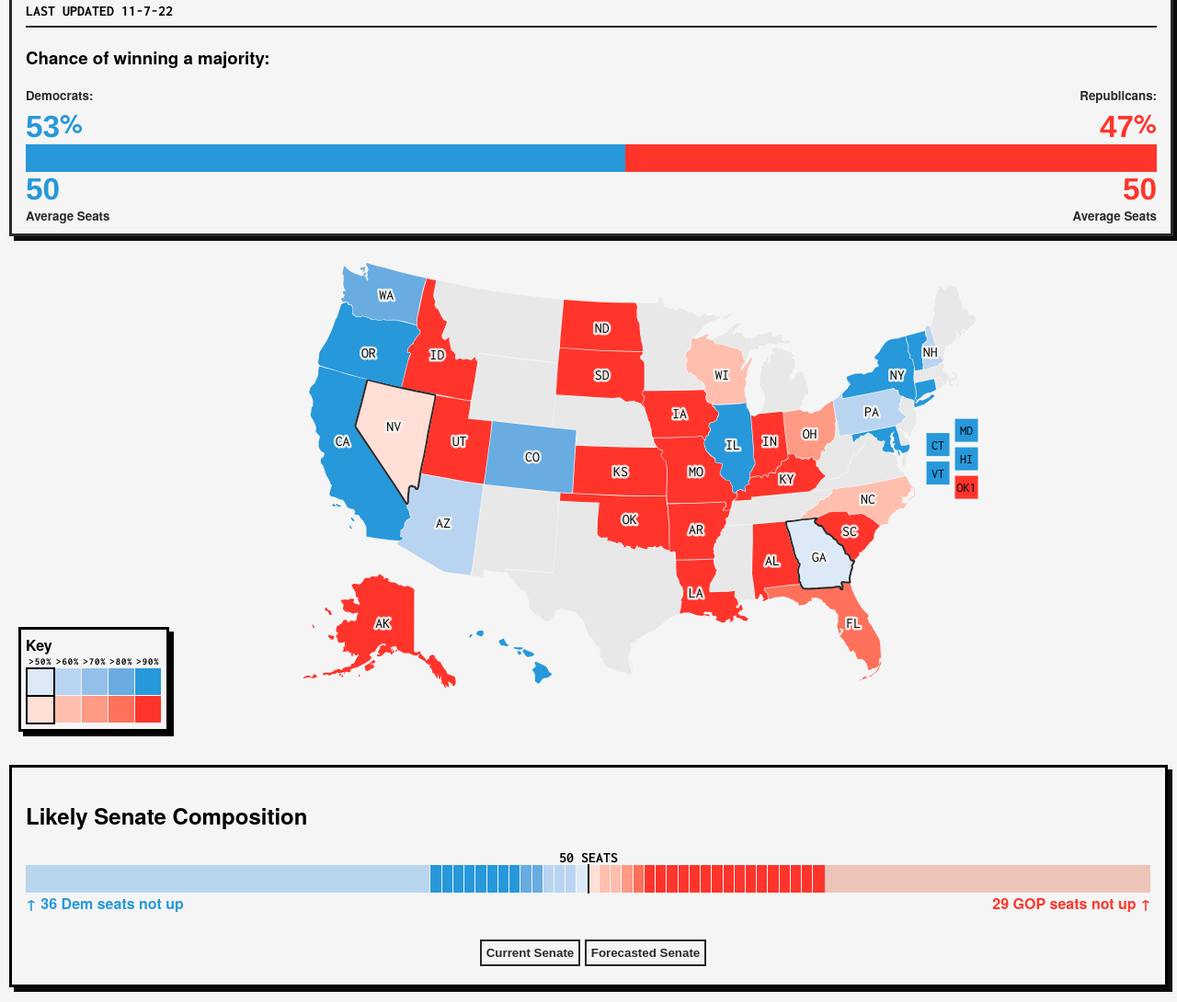
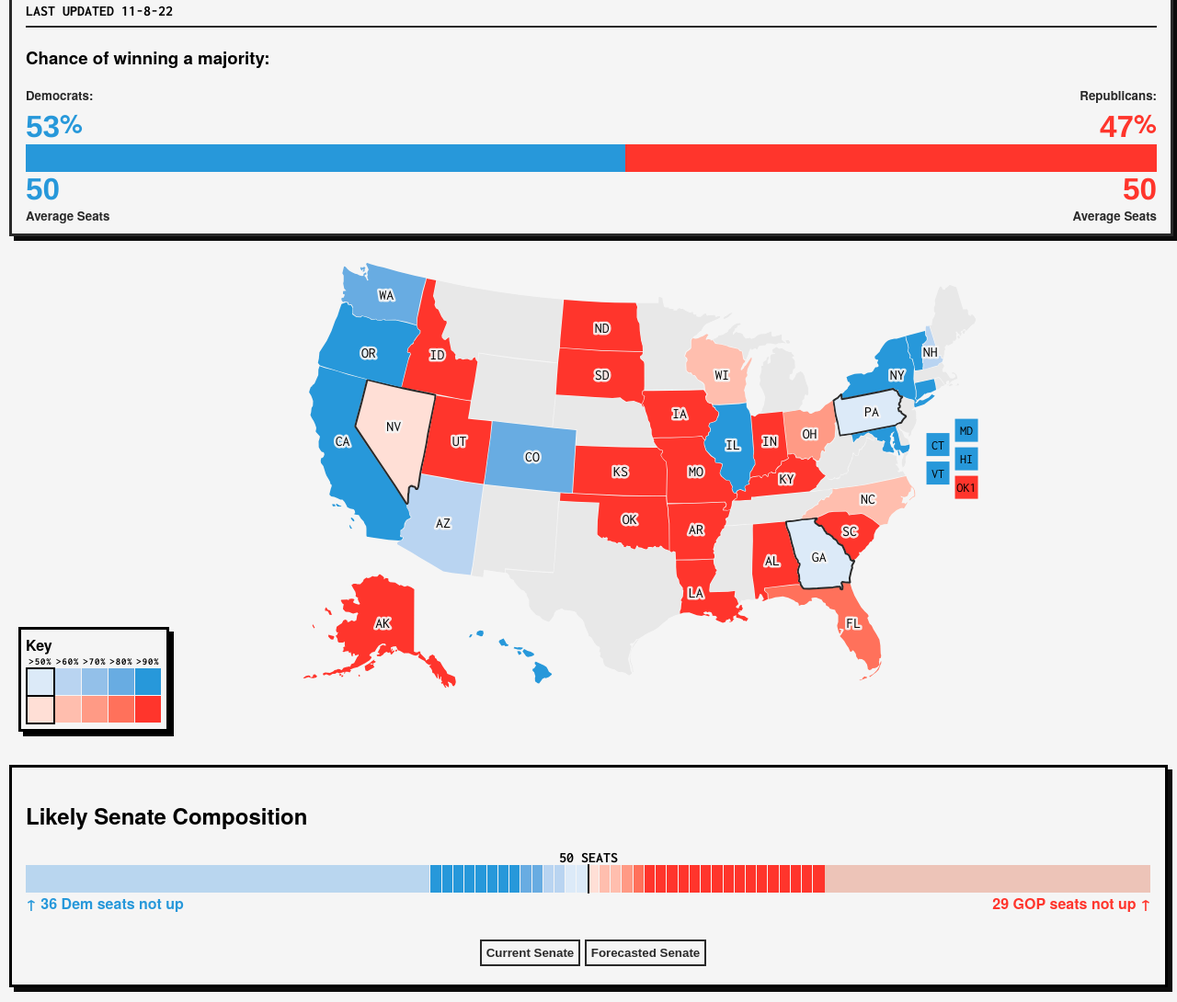
Before and after one commit to djrubio2/forecast2022, a plain HTML site: page index.html in a window 1280 px wide. Shown: the part 124-1214 px from the top of the page at 92% size. Drawn offline with nearby package versions, Linux system fonts and the light colour scheme.

Commit message:
Add files via upload

```diff
--- a/chart.html
+++ b/chart.html
@@ -77,7 +77,7 @@ stroke-width: 3px;
 <script src="https://d3js.org/d3.v4.min.js"></script>
 
 <script>
-var day =246.3;
+var day =250;
 var	margin = {top: 30, right: 100, bottom: 30, left: 50},
 	width = 400 - margin.left - margin.right,
 	height = 270 - margin.top - margin.bottom;
--- a/data.csv
+++ b/data.csv
@@ -66,4 +66,5 @@ date,Dem,GOP,DemSeats,GOPSeats
 11/04/2022,58.81,41.19,50.16,49.84
 11/05/2022,58.35,41.65,50.13,49.87
 11/6/2022,57.69,42.31,50.09,49.91
-11/7/2022,53.33,46.67,49.78,50.22
+11/7/2022,52.84,47.16,49.73,50.27
+11/8/2022,53.26,46.73,49.80,50.20
--- a/index.html
+++ b/index.html
@@ -16,7 +16,7 @@
     <div id="topline">
       <div id="top-container">
         <h1 style="text-align:left">2022 Senate Forecast 🗳</h1>
-        <span style="font-family: Inconsolata;text-transform: uppercase">Last Updated 11-7-22</span>
+        <span style="font-family: Inconsolata;text-transform: uppercase">Last Updated 11-8-22</span>
         <hr>
 
         <h3 style="text-align: left">Chance of winning a majority:</h3>
@@ -210,76 +210,84 @@
   var index = 0;
   var dist = [
   {
-    "DEM": 40,
+    "DEM": 41,
     "Prob %": 0.0001
   },
   {
     "DEM": 42,
-    "Prob %": 0.0002
+    "Prob %": 0.0003
   },
   {
     "DEM": 43,
-    "Prob %": 0.0027
+    "Prob %": 0.0022
   },
   {
     "DEM": 44,
-    "Prob %": 0.0118
+    "Prob %": 0.011
   },
   {
     "DEM": 45,
-    "Prob %": 0.0321
+    "Prob %": 0.0314
   },
   {
     "DEM": 46,
-    "Prob %": 0.063
+    "Prob %": 0.0648
   },
   {
     "DEM": 47,
-    "Prob %": 0.0992
+    "Prob %": 0.0952
   },
   {
     "DEM": 48,
-    "Prob %": 0.1197
+    "Prob %": 0.122
   },
   {
     "DEM": 49,
-    "Prob %": 0.138
+    "Prob %": 0.1402
   },
   {
     "DEM": 50,
-    "Prob %": 0.1381
+    "Prob %": 0.1367
   },
   {
     "DEM": 51,
-    "Prob %": 0.1261
+    "Prob %": 0.1268
   },
   {
     "DEM": 52,
-    "Prob %": 0.1084
+    "Prob %": 0.1054
   },
   {
     "DEM": 53,
-    "Prob %": 0.0764
+    "Prob %": 0.0772
   },
   {
     "DEM": 54,
-    "Prob %": 0.0473
+    "Prob %": 0.0472
   },
   {
     "DEM": 55,
-    "Prob %": 0.0251
+    "Prob %": 0.0255
   },
   {
     "DEM": 56,
-    "Prob %": 0.0084
+    "Prob %": 0.01
   },
   {
     "DEM": 57,
-    "Prob %": 0.0024
+    "Prob %": 0.0029
   },
   {
     "DEM": 58,
-    "Prob %": 0.001
+    "Prob %": 0.0008
+  },
+  {
+    "DEM": 59,
+    "Prob %": 0.0001
+  },
+  {
+    "DEM": 60,
+    "Prob %": 0
   }
 ];
   var states = [
@@ -298,11 +306,11 @@
   },
   {
     "State": "AK",
-    "DemProb": 0.8774,
-    "RepProb": 0.1226,
-    "DEM": 54.17,
-    "GOP": 45.83,
-    "Marg": 8.342528505,
+    "DemProb": 0.87616,
+    "RepProb": 0.12384,
+    "DEM": 54.16,
+    "GOP": 45.84,
+    "Marg": 8.326588192,
     "StateName": "Alaska",
     "DemCand": "Lisa Murkowski",
     "RepCand": "Kelly Tshibaka",
@@ -313,9 +321,9 @@
     "State": "AR",
     "DemProb": 0,
     "RepProb": 1,
-    "DEM": 34.41,
-    "GOP": 65.59,
-    "Marg": -31.17746681,
+    "DEM": 34.45,
+    "GOP": 65.55,
+    "Marg": -31.09952803,
     "StateName": "Arkansas",
     "DemCand": "Natalie James",
     "RepCand": "John Boozman",
@@ -324,11 +332,11 @@
   },
   {
     "State": "AZ",
-    "DemProb": 0.6314,
-    "RepProb": 0.3686,
-    "DEM": 51.19,
-    "GOP": 48.81,
-    "Marg": 2.388409063,
+    "DemProb": 0.6247,
+    "RepProb": 0.3753,
+    "DEM": 51.13,
+    "GOP": 48.87,
+    "Marg": 2.256633387,
     "StateName": "Arizona",
     "DemCand": "Mark Kelly",
     "RepCand": "Blake Masters",
@@ -337,11 +345,11 @@
   },
   {
     "State": "CA",
-    "DemProb": 0.9995,
-    "RepProb": 0.0005,
-    "DEM": 62.2,
-    "GOP": 37.8,
-    "Marg": 24.39473852,
+    "DemProb": 0.99976,
+    "RepProb": 0.00024,
+    "DEM": 62.42,
+    "GOP": 37.58,
+    "Marg": 24.8320661,
     "StateName": "California",
     "DemCand": "Alex Padilla",
     "RepCand": "Mark Meuser",
@@ -350,11 +358,11 @@
   },
   {
     "State": "CO",
-    "DemProb": 0.8968,
-    "RepProb": 0.1032,
-    "DEM": 54.63,
-    "GOP": 45.37,
-    "Marg": 9.269661051,
+    "DemProb": 0.89858,
+    "RepProb": 0.10142,
+    "DEM": 54.55,
+    "GOP": 45.45,
+    "Marg": 9.105616543,
     "StateName": "Colorado",
     "DemCand": "Michael Bennet",
     "RepCand": "Joe O'Dea",
@@ -363,11 +371,11 @@
   },
   {
     "State": "CT",
-    "DemProb": 0.9905,
-    "RepProb": 0.0095,
-    "DEM": 58.34,
-    "GOP": 41.66,
-    "Marg": 16.67874161,
+    "DemProb": 0.99036,
+    "RepProb": 0.00964,
+    "DEM": 58.33,
+    "GOP": 41.67,
+    "Marg": 16.65042775,
     "StateName": "Connecticut",
     "DemCand": "Blumenthal",
     "RepCand": "Levy",
@@ -376,11 +384,11 @@
   },
   {
     "State": "FL",
-    "DemProb": 0.1631,
-    "RepProb": 0.8369,
-    "DEM": 46.37,
-    "GOP": 53.63,
-    "Marg": -7.252232252,
+    "DemProb": 0.16816,
+    "RepProb": 0.83184,
+    "DEM": 46.52,
+    "GOP": 53.48,
+    "Marg": -6.952345872,
     "StateName": "Florida",
     "DemCand": "Val Demmings",
     "RepCand": "Marco Rubio",
@@ -389,11 +397,11 @@
   },
   {
     "State": "GA",
-    "DemProb": 0.5048,
-    "RepProb": 0.4952,
-    "DEM": 49.99,
-    "GOP": 50.01,
-    "Marg": -0.02735201943,
+    "DemProb": 0.5029,
+    "RepProb": 0.4971,
+    "DEM": 50.01,
+    "GOP": 49.99,
+    "Marg": 0.02306890902,
     "StateName": "Georgia",
     "DemCand": "Warnock",
     "RepCand": "Walker",
@@ -428,11 +436,11 @@
   },
   {
     "State": "IL",
-    "DemProb": 0.9919,
-    "RepProb": 0.0081,
-    "DEM": 58.62,
-    "GOP": 41.38,
-    "Marg": 17.24045155,
+    "DemProb": 0.99098,
+    "RepProb": 0.00902,
+    "DEM": 58.55,
+    "GOP": 41.45,
+    "Marg": 17.09985906,
     "StateName": "Illinois",
     "DemCand": "Duckworth",
     "RepCand": "Salvi",
@@ -441,11 +449,11 @@
   },
   {
     "State": "IN",
-    "DemProb": 0.0056,
-    "RepProb": 0.9944,
+    "DemProb": 0.00514,
+    "RepProb": 0.99486,
     "DEM": 40.81,
     "GOP": 59.19,
-    "Marg": -18.37979869,
+    "Marg": -18.38025553,
     "StateName": "Indiana",
     "DemCand": "McDermott",
     "RepCand": "Young",
@@ -454,11 +462,11 @@
   },
   {
     "State": "IA",
-    "DemProb": 0.0649,
-    "RepProb": 0.9351,
-    "DEM": 44.52,
-    "GOP": 55.48,
-    "Marg": -10.95937437,
+    "DemProb": 0.06496,
+    "RepProb": 0.93504,
+    "DEM": 44.54,
+    "GOP": 55.46,
+    "Marg": -10.91422625,
     "StateName": "Iowa",
     "DemCand": "Franken",
     "RepCand": "Grassley",
@@ -467,11 +475,11 @@
   },
   {
     "State": "KS",
-    "DemProb": 0.0007,
-    "RepProb": 0.9993,
-    "DEM": 38.37,
-    "GOP": 61.63,
-    "Marg": -23.25806503,
+    "DemProb": 0.00054,
+    "RepProb": 0.99946,
+    "DEM": 38.38,
+    "GOP": 61.62,
+    "Marg": -23.23323035,
     "StateName": "Kansas",
     "DemCand": "Holland",
     "RepCand": "Moran",
@@ -480,8 +488,8 @@
   },
   {
     "State": "KY",
-    "DemProb": 0.0002,
-    "RepProb": 0.9998,
+    "DemProb": 0.00022,
+    "RepProb": 0.99978,
     "DEM": 37.54,
     "GOP": 62.46,
     "Marg": -24.92474163,
@@ -493,11 +501,11 @@
   },
   {
     "State": "LA",
-    "DemProb": 0.0002,
-    "RepProb": 0.9998,
+    "DemProb": 0.00012,
+    "RepProb": 0.99988,
     "DEM": 36.97,
     "GOP": 63.03,
-    "Marg": -26.05267789,
+    "Marg": -26.05710942,
     "StateName": "Louisana",
     "DemCand": "a Democrat",
     "RepCand": "Kennedy",
@@ -506,8 +514,8 @@
   },
   {
     "State": "MD",
-    "DemProb": 1,
-    "RepProb": 0,
+    "DemProb": 0.99998,
+    "RepProb": 0.00002,
     "DEM": 64.96,
     "GOP": 35.04,
     "Marg": 29.92840931,
@@ -519,11 +527,11 @@
   },
   {
     "State": "MO",
-    "DemProb": 0.0185,
-    "RepProb": 0.9815,
-    "DEM": 42.43,
-    "GOP": 57.57,
-    "Marg": -15.13374704,
+    "DemProb": 0.018,
+    "RepProb": 0.982,
+    "DEM": 42.41,
+    "GOP": 57.59,
+    "Marg": -15.17276232,
     "StateName": "Missouri",
     "DemCand": "Busch Valentine",
     "RepCand": "Schmitt",
@@ -532,11 +540,11 @@
   },
   {
     "State": "NV",
-    "DemProb": 0.4563,
-    "RepProb": 0.5437,
-    "DEM": 49.63,
-    "GOP": 50.37,
-    "Marg": -0.7360345146,
+    "DemProb": 0.4657,
+    "RepProb": 0.5343,
+    "DEM": 49.67,
+    "GOP": 50.33,
+    "Marg": -0.6611331779,
     "StateName": "Nevada",
     "DemCand": "Cortez-Masto",
     "RepCand": "Laxalt",
@@ -545,11 +553,11 @@
   },
   {
     "State": "NH",
-    "DemProb": 0.6354,
-    "RepProb": 0.3646,
-    "DEM": 51.19,
-    "GOP": 48.81,
-    "Marg": 2.388295367,
+    "DemProb": 0.64724,
+    "RepProb": 0.35276,
+    "DEM": 51.36,
+    "GOP": 48.64,
+    "Marg": 2.717075475,
     "StateName": "New Hampshire",
     "DemCand": "Hassan",
     "RepCand": "Bouldoc",
@@ -560,9 +568,9 @@
     "State": "NY",
     "DemProb": 0.9968,
     "RepProb": 0.0032,
-    "DEM": 60.1,
-    "GOP": 39.9,
-    "Marg": 20.20516592,
+    "DEM": 59.96,
+    "GOP": 40.04,
+    "Marg": 19.92745741,
     "StateName": "New York",
     "DemCand": "Schumer",
     "RepCand": "Pinion",
@@ -571,11 +579,11 @@
   },
   {
     "State": "NC",
-    "DemProb": 0.3311,
-    "RepProb": 0.6689,
-    "DEM": 48.4,
-    "GOP": 51.6,
-    "Marg": -3.203999598,
+    "DemProb": 0.3336,
+    "RepProb": 0.6664,
+    "DEM": 48.49,
+    "GOP": 51.51,
+    "Marg": -3.010159162,
     "StateName": "North Carolina",
     "DemCand": "Beasley",
     "RepCand": "Budd",
@@ -597,11 +605,11 @@
   },
   {
     "State": "OH",
-    "DemProb": 0.2795,
-    "RepProb": 0.7205,
+    "DemProb": 0.28064,
+    "RepProb": 0.71936,
     "DEM": 47.93,
     "GOP": 52.07,
-    "Marg": -4.148898554,
+    "Marg": -4.13923299,
     "StateName": "Ohio",
     "DemCand": "Ryan",
     "RepCand": "Vance",
@@ -610,11 +618,11 @@
   },
   {
     "State": "OK",
-    "DemProb": 0,
-    "RepProb": 1,
-    "DEM": 36.25,
-    "GOP": 63.75,
-    "Marg": -27.50837408,
+    "DemProb": 0.00002,
+    "RepProb": 0.99998,
+    "DEM": 36.15,
+    "GOP": 63.85,
+    "Marg": -27.69266238,
     "StateName": "Oklaholma",
     "DemCand": "Horn",
     "RepCand": "Lankford",
@@ -623,11 +631,11 @@
   },
   {
     "State": "OK1",
-    "DemProb": 0.0045,
-    "RepProb": 0.9955,
-    "DEM": 40.97,
-    "GOP": 59.03,
-    "Marg": -18.05060339,
+    "DemProb": 0.00578,
+    "RepProb": 0.99422,
+    "DEM": 40.95,
+    "GOP": 59.05,
+    "Marg": -18.10014844,
     "StateName": "Oklaholma Special",
     "DemCand": "Horn",
     "RepCand": "Mullin",
@@ -636,11 +644,11 @@
   },
   {
     "State": "OR",
-    "DemProb": 0.9915,
-    "RepProb": 0.0085,
-    "DEM": 58.75,
-    "GOP": 41.25,
-    "Marg": 17.5026286,
+    "DemProb": 0.9926,
+    "RepProb": 0.0074,
+    "DEM": 58.8,
+    "GOP": 41.2,
+    "Marg": 17.59465897,
     "StateName": "Oregon",
     "DemCand": "Wyden",
     "RepCand": "Perkins",
@@ -649,11 +657,11 @@
   },
   {
     "State": "PA",
-    "DemProb": 0.6127,
-    "RepProb": 0.3873,
-    "DEM": 51.06,
-    "GOP": 48.94,
-    "Marg": 2.11662137,
+    "DemProb": 0.5999,
+    "RepProb": 0.4001,
+    "DEM": 50.93,
+    "GOP": 49.07,
+    "Marg": 1.850606939,
     "StateName": "Pennsylvania",
     "DemCand": "Fetterman",
     "RepCand": "Oz",
@@ -662,11 +670,11 @@
   },
   {
     "State": "SC",
-    "DemProb": 0.0002,
-    "RepProb": 0.9998,
-    "DEM": 37.22,
-    "GOP": 62.78,
-    "Marg": -25.56478293,
+    "DemProb": 0.00016,
+    "RepProb": 0.99984,
+    "DEM": 37.21,
+    "GOP": 62.79,
+    "Marg": -25.57212115,
     "StateName": "South Carolina",
     "DemCand": "Matthews",
     "RepCand": "Scott",
@@ -677,9 +685,9 @@
     "State": "SD",
     "DemProb": 0,
     "RepProb": 1,
-    "DEM": 32.95,
-    "GOP": 67.05,
-    "Marg": -34.10794356,
+    "DEM": 32.96,
+    "GOP": 67.04,
+    "Marg": -34.08949495,
     "StateName": "South Dakota",
     "DemCand": "Bengs",
     "RepCand": "Thune",
@@ -688,11 +696,11 @@
   },
   {
     "State": "UT",
-    "DemProb": 0.0436,
-    "RepProb": 0.9564,
-    "DEM": 43.88,
-    "GOP": 56.12,
-    "Marg": -12.23538284,
+    "DemProb": 0.04522,
+    "RepProb": 0.95478,
+    "DEM": 43.87,
+    "GOP": 56.13,
+    "Marg": -12.25105847,
     "StateName": "Utah",
     "DemCand": "McMullin",
     "RepCand": "Lee",
@@ -701,11 +709,11 @@
   },
   {
     "State": "VT",
-    "DemProb": 1,
-    "RepProb": 0,
-    "DEM": 64.28,
-    "GOP": 35.72,
-    "Marg": 28.56989157,
+    "DemProb": 0.99988,
+    "RepProb": 0.00012,
+    "DEM": 64.26,
+    "GOP": 35.74,
+    "Marg": 28.52813728,
     "StateName": "Vermont",
     "DemCand": "Welch",
     "RepCand": "Malloy",
@@ -714,11 +722,11 @@
   },
   {
     "State": "WA",
-    "DemProb": 0.8273,
-    "RepProb": 0.1727,
-    "DEM": 53.37,
-    "GOP": 46.63,
-    "Marg": 6.739543164,
+    "DemProb": 0.83268,
+    "RepProb": 0.16732,
+    "DEM": 53.45,
+    "GOP": 46.55,
+    "Marg": 6.898671676,
     "StateName": "Washington",
     "DemCand": "Murray",
     "RepCand": "Smiley",
@@ -727,11 +735,11 @@
   },
   {
     "State": "WI",
-    "DemProb": 0.331,
-    "RepProb": 0.669,
-    "DEM": 48.41,
-    "GOP": 51.59,
-    "Marg": -3.171676159,
+    "DemProb": 0.33796,
+    "RepProb": 0.66204,
+    "DEM": 48.49,
+    "GOP": 51.51,
+    "Marg": -3.020207992,
     "StateName": "Wisconsin",
     "DemCand": "Barnes",
     "RepCand": "Johnson",
```
